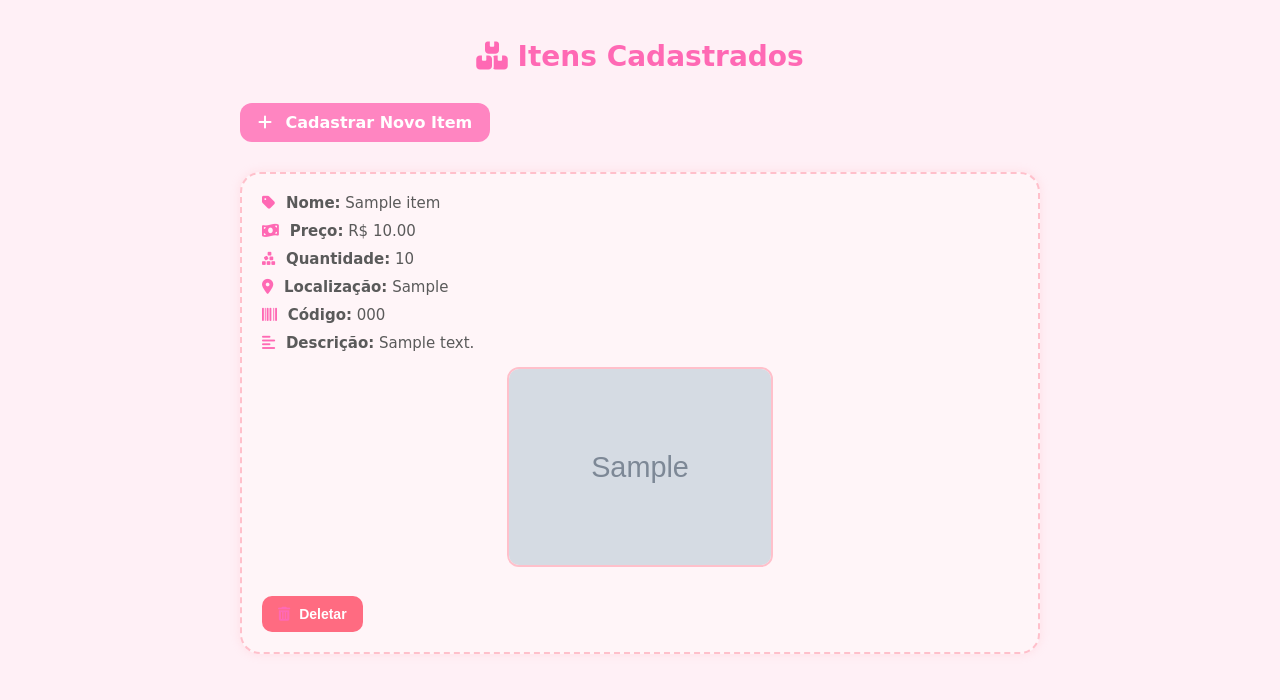
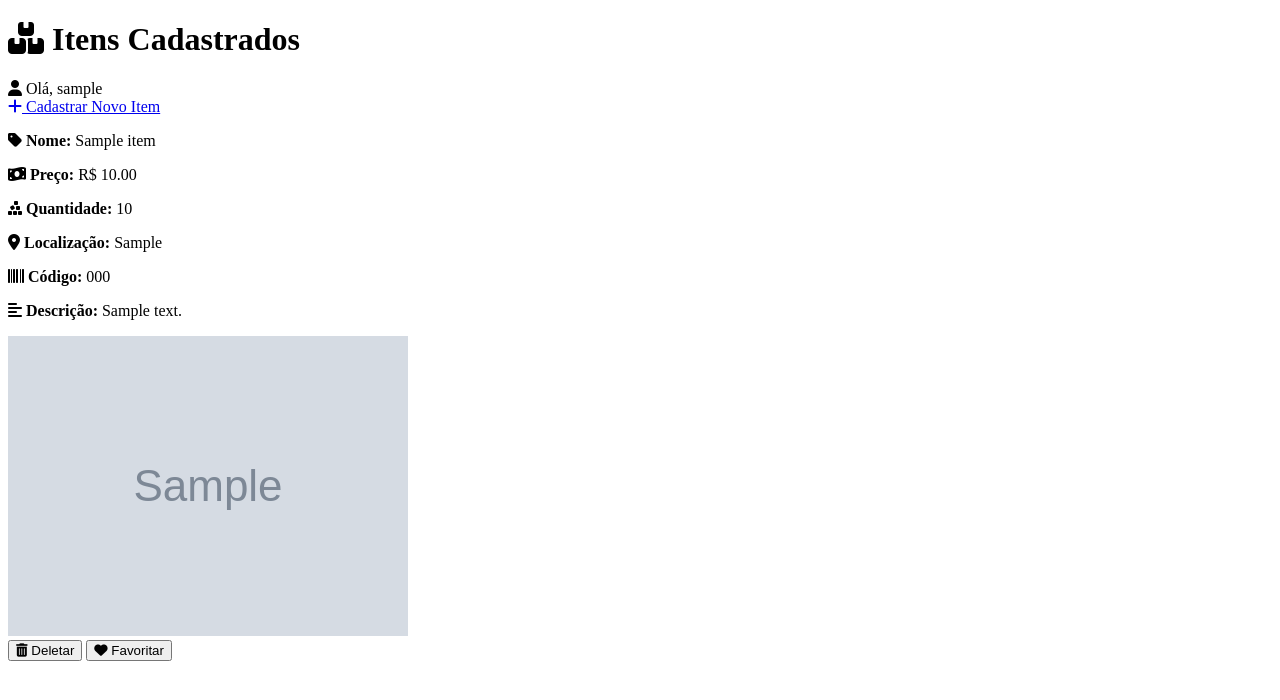
Before and after one commit to eolkazin/item-register-DJANGO, a Django app: template core/templates/home/lista.html in a window 1280 px wide. Shown: the top 700 px of the page. Run offline with Django 5.2, Linux system fonts and the light colour scheme; the template is opened without the code that fills it: values that come from a table or form of the project are taken from there, others are empty; tables that the repository leaves empty hold one stand-in row (values such as "Sample post"); grey boxes marked "Sample" are stand-in pictures.

Commit message:
foi adicionado nome de usuario na pagina lista e tambem foi adicionado o botão favoritar

```diff
--- a/config/urls.py
+++ b/config/urls.py
@@ -12,6 +12,9 @@
     path('home/lista/', views.lista_view, name='lista'),
     path('home/register_item/', views.register_item_view, name='register_item'),
     path('deletar/<int:item_id>/', views.deletar_item, name='deletar_item'),
+    path('home/fav', views.lista_view, name='fav'),
+
+
 
 ]
 
--- a/core/models.py
+++ b/core/models.py
@@ -24,3 +24,9 @@
 
     def __str__(self):
         return self.name
+
+
+
+class favorite(models.Model):
+    item = models.ForeignKey(Item, on_delete=models.CASCADE)
+    user = models.ForeignKey(Login_user, on_delete=models.CASCADE)
--- a/core/static/css/home/lista.css
+++ b/core/static/css/home/lista.css
@@ -79,6 +79,69 @@
   border: 2px solid #ffc0cb;
 }
 
+/* Saudação fixa no canto */
+.user-greeting {
+  position: absolute;
+  top: 20px;
+  right: 20px;
+  background-color: #ffe0ec;
+  padding: 10px 16px;
+  border-radius: 20px;
+  box-shadow: 0 4px 10px rgba(255, 105, 180, 0.2);
+  color: #ff69b4;
+  font-size: 16px;
+  font-weight: bold;
+  display: flex;
+  align-items: center;
+  gap: 8px;
+  z-index: 1000;
+  border: 2px solid #ffc0cb;
+}
+
+.user-greeting i {
+  color: #ff69b4;
+  font-size: 18px;
+}
+
+/* Botão de favoritar item */
+.fav-item-button {
+  background-color: #ffb6c1;
+  color: white;
+  border: none;
+  padding: 10px 16px;
+  border-radius: 10px;
+  font-size: 14px;
+  font-weight: bold;
+  cursor: pointer;
+  margin-top: 10px;
+  margin-left: 10px;
+  transition: all 0.3s ease;
+  display: inline-flex;
+  align-items: center;
+  gap: 6px;
+  box-shadow: 0 4px 8px rgba(255, 105, 180, 0.2);
+}
+
+.fav-item-button i {
+  color: white;
+  font-size: 16px;
+}
+
+.fav-item-button:hover {
+  background-color: #ff69b4;
+  transform: scale(1.05);
+}/*
+ * Styles for user interaction buttons and empty state in the item list view.
+ *
+ * Includes CSS for:
+ * - Favorite item button with hover effects
+ * - Delete button with hover state
+ * - Empty list message styling
+ *
+ * Color scheme uses soft pink and pastel tones for a friendly UI.
+ */
+
+
 /* Botão deletar */
 .delete-button {
   background-color: #ff6b81;
--- a/core/templates/home/lista.html
+++ b/core/templates/home/lista.html
@@ -4,7 +4,7 @@
   <head>
     <meta charset="UTF-8" />
     <meta name="viewport" content="width=device-width, initial-scale=1.0" />
-    <link rel="stylesheet" href="{% static 'css/home/lista.css' %}" />
+    <link rel="stylesheet" href="{% static 'css/home/lista.css' %} ?v=1.0" />
     <link
       rel="stylesheet"
       href="https://cdnjs.cloudflare.com/ajax/libs/font-awesome/6.5.0/css/all.min.css"
@@ -14,6 +14,13 @@
   <body>
     <div class="container">
       <h1><i class="fa-solid fa-boxes-stacked"></i> Itens Cadastrados</h1>
+
+      {% if usuario %}
+      <div class="user-greeting">
+        <i class="fa-solid fa-user"></i>
+        <span>Olá, {{ usuario.username }}</span>
+      </div>
+      {% endif %}
 
       <a href="{% url 'register_item' %}" class="add-button">
         <i class="fa-solid fa-plus"></i> Cadastrar Novo Item
@@ -56,6 +63,10 @@
           <button type="submit" class="delete-button">
             <i class="fa-solid fa-trash-can"></i> Deletar
           </button>
+
+          <button type="submit" class="fav-item-button">
+            <i class="fa-solid fa-heart"></i> Favoritar
+          </button>
         </form>
       </div>
       {% empty %}
```
Also changed, not shown: core/templates/home/fav.html (added, +11 -0 lines), core/views.py (+11 -2 lines), media/item_images/144462-2.webp (added).
